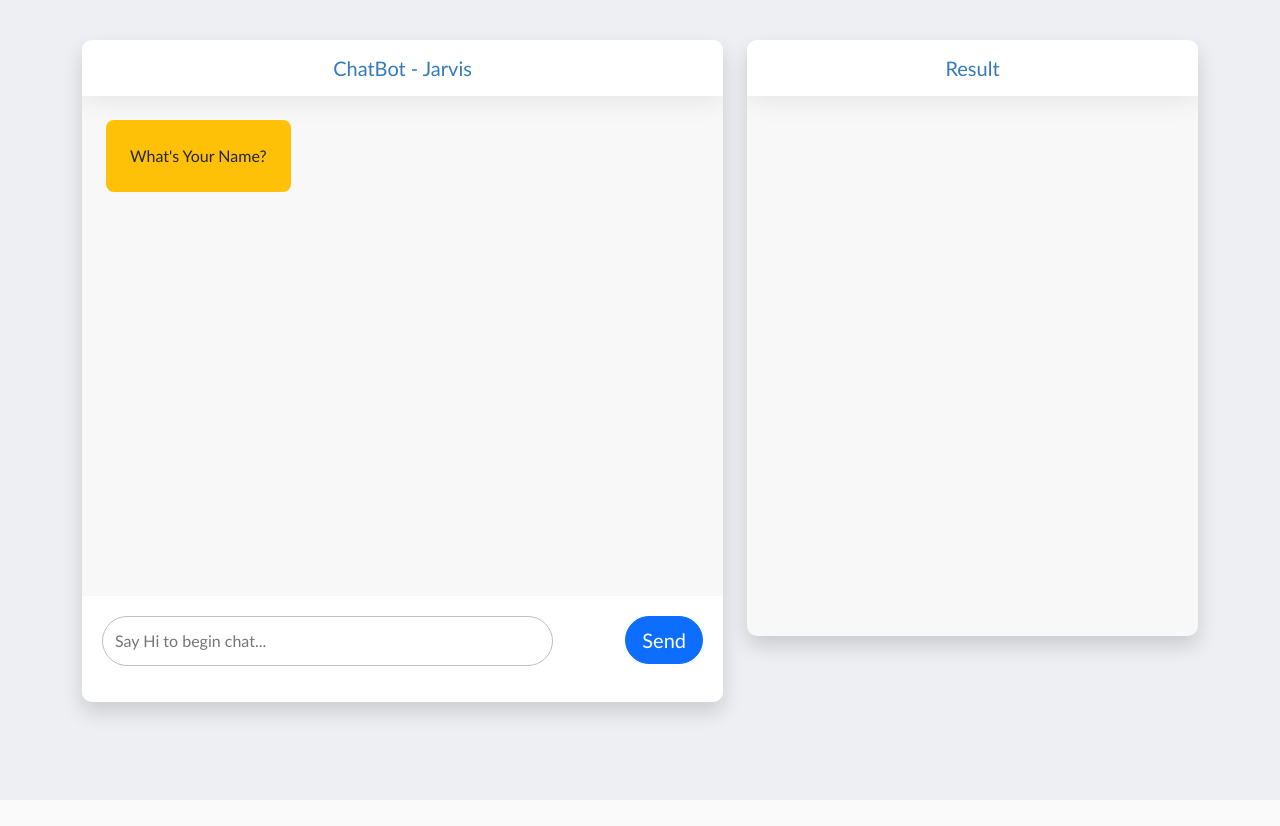
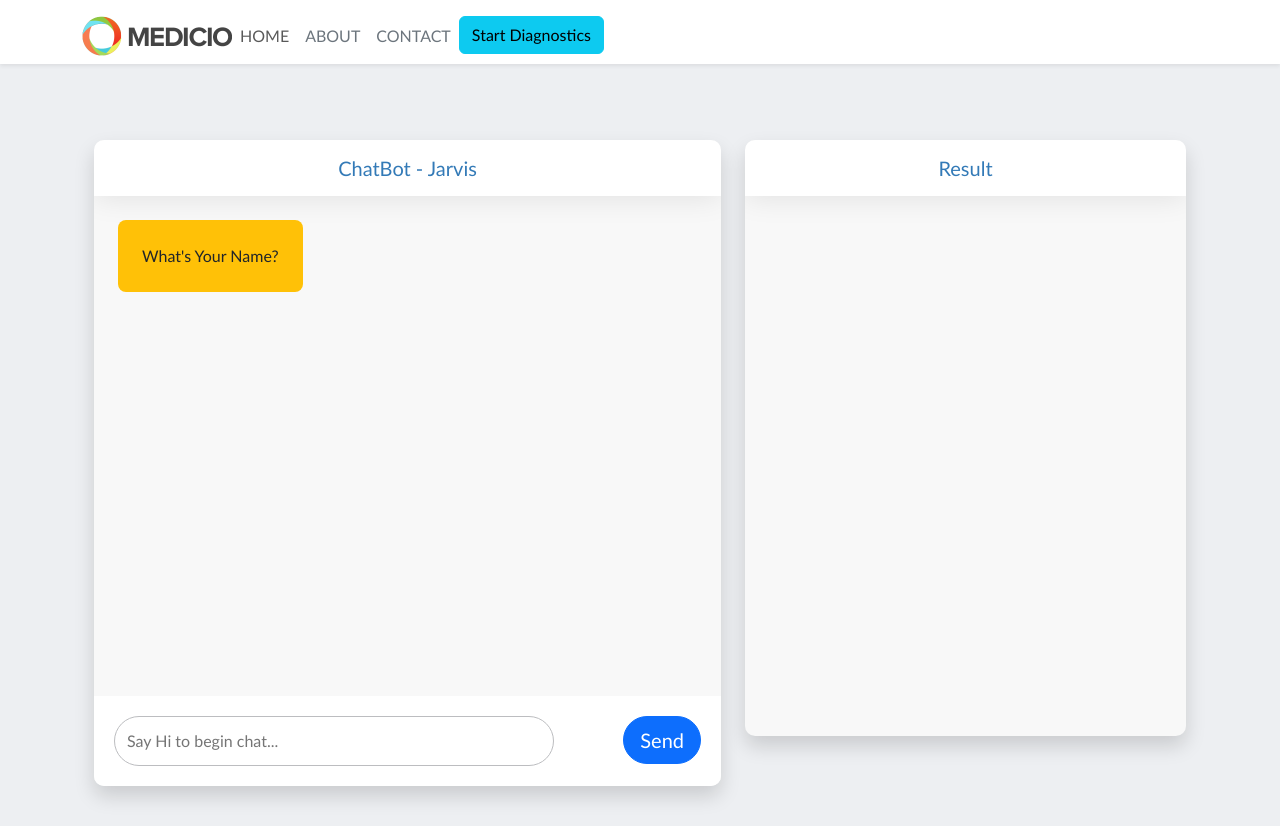
Before and after one commit to hadayda/chatbot, a Flask app: page /chatbot in a window 1280 px wide. Before the commit the page ends 800 px from the top, so only its background shows below. Run offline with Flask 2, Linux system fonts and the light colour scheme; some libraries are stand-ins or nearby versions.

Commit message:
Fixing UI stuff

```diff
--- a/static/js/main.js
+++ b/static/js/main.js
@@ -3,7 +3,7 @@
         e.preventDefault();
         let messagesContainer = $('.messages-container');
         messagesContainer.append(
-            `<li class="text-end mb-3"><span class="bg-primary text-white p-4 rounded-3 d-inline-block">${$('input[name="message"]').val()}</span></li>`
+            `<li class="text-end mb-3 bg-primary text-white p-4 rounded-3 d-inline-block">${$('input[name="message"]').val()}</li>`
         );
         let form = $(this)
         $.ajax({
@@ -13,13 +13,13 @@
                 if (response.final || false) {
                     $('.result-container').html('');
                     response.messages.forEach(function (message) {
-                        $('.result-container').append(`<li class="text-start mb-3"><p class="">${message}</p></li>`)
+                        $('.result-container').append(`<li class="text-start mb-3">${message}</li>`)
                     });
-                    messagesContainer.html(`<li class="text-start mb-3"><span class="bg-warning p-4 rounded-3 d-inline-block">What's Your Name?</span></li>`);
+                    messagesContainer.html(`<li class="text-start mb-3 bg-warning p-4 rounded-3 d-inline-block">What's Your Name?</li>`);
                 } else {
                     response.messages.forEach(function (message) {
                         messagesContainer.append(
-                            `<li class="text-start mb-3"><span class="bg-warning p-4 rounded-3 d-inline-block">${message}</span></li>`
+                            `<li class="text-start mb-3 bg-warning p-4 rounded-3 d-inline-block">${message}</li>`
                         );
                     });
 
--- /dev/null
+++ b/templates/base.html
@@ -0,0 +1,54 @@
+<!DOCTYPE html>
+<html>
+<head>
+    <meta charset="utf-8">
+    <link rel="stylesheet" href="https://unpkg.com/swiper/swiper-bundle.min.css">
+    <title>Medicio Bootstrap Template</title>
+    <link href="https://cdn.jsdelivr.net/npm/bootstrap@5.3.0-alpha1/dist/css/bootstrap.min.css" rel="stylesheet"
+          integrity="sha384-GLhlTQ8iRABdZLl6O3oVMWSktQOp6b7In1Zl3/Jr59b6EGGoI1aFkw7cmDA6j6gD" crossorigin="anonymous">
+    <link rel="stylesheet" href="https://cdnjs.cloudflare.com/ajax/libs/font-awesome/6.2.1/css/all.min.css">
+    <script src="https://code.jquery.com/jquery-3.5.1.slim.min.js"
+            integrity="sha384-DfXdz2htPH0lsSSs5nCTpuj/zy4C+OGpamoFVy38MVBnE+IbbVYUew+OrCXaRkfj"
+            crossorigin="anonymous"></script>
+    <script src="https://cdn.jsdelivr.net/npm/bootstrap@4.6.0/dist/js/bootstrap.bundle.min.js"
+            integrity="sha384-Piv4xVNRyMGpqkS2by6br4gNJ7DXjqk09RmUpJ8jgGtD7zP9yug3goQfGII0yAns"
+            crossorigin="anonymous"></script>
+    <link rel="stylesheet" href="static/css/style.css">
+    <link rel="stylesheet" type="text/css" href="static/css/main.css">
+    <link rel="stylesheet" href="static/css/rating.css">
+</head>
+<body>
+<nav class="navbar navbar-expand-lg bg-white text-danger fixed-top pt-3 shadow-sm ">
+    <div class="container">
+        <img src="static/images/logo.png" alt="logo" class="w-150px">
+        <button class="navbar-toggler" type="button" data-toggle="collapse" data-target="#navbarSupportedContent"
+                aria-controls="navbarSupportedContent" aria-expanded="false" aria-label="Toggle navigation">
+            <span class="navbar-toggler-icon"></span>
+        </button>
+        <div class="collapse navbar-collapse " id="navbarSupportedContent">
+            <ul class="navbar-nav ml-auto ">
+                <li class="nav-item active">
+                    <a class="nav-link" href="#home">HOME <span class="sr-only">(current)</span></a>
+                </li>
+                <li class="nav-item ">
+                    <a class="nav-link text-uppercas text-secondary" href="#about">ABOUT</a>
+                </li>
+                <li class="nav-item mr-2">
+                    <a class="nav-link text-uppercas text-secondary" href="#contact">CONTACT</a>
+                </li>
+                <li class="nav-item mr-3">
+                    <button type="button" class="btn btn-info">Start Diagnostics</button>
+                </li>
+            </ul>
+        </div>
+    </div>
+</nav>
+<div class="container" style="padding-top: 100px;">
+    {% block content %}
+    {% endblock %}
+</div>
+<script src='static/js/script.js'></script>
+<script src="static/js/main.js"></script>
+{% block scripts %}{% endblock %}
+</body>
+</html>
--- a/templates/chatbot.html
+++ b/templates/chatbot.html
@@ -1,29 +1,5 @@
-<html>
-
-<head>
-
-	<!-- seo related -->
-	<title>Chatbot Frontend</title>
-
-	<!-- meta related -->
-	<meta charset="utf-8">
-	<meta name="viewport" content="width=device-width, initial-scale=1">
-	<meta http-equiv="Content-Type" content="text/html; charset=utf-8" />
-
-	<!-- vendor css & style files -->
-	<link href="https://cdnjs.cloudflare.com/ajax/libs/font-awesome/4.7.0/css/font-awesome.min.css" rel="stylesheet">
-	<link href="https://fonts.googleapis.com/css?family=Josefin+Sans:300|Open+Sans:300|Oxygen|Material+Icons"
-		rel="stylesheet">
-    <link href="https://cdn.jsdelivr.net/npm/bootstrap@5.3.0-alpha1/dist/css/bootstrap.min.css" rel="stylesheet"
-          integrity="sha384-GLhlTQ8iRABdZLl6O3oVMWSktQOp6b7In1Zl3/Jr59b6EGGoI1aFkw7cmDA6j6gD" crossorigin="anonymous">
-
-	<!-- custom css -->
-	<link rel="stylesheet" type="text/css" href="static/css/main.css">
-
-</head>
-
-<body>
-
+{% extends 'base.html' %}
+{% block content %}
     <div class="container">
         <div class="row padded_row">
             <!-- right side content -->
@@ -37,13 +13,13 @@
 
                     <!-- dynamically rendered -->
                     <ul class="messages messages-container p-4">
-                        <li class="text-start mb-3"><span class="bg-warning p-4 rounded-3 d-inline-block">What's Your Name?</span></li>
+                        <li class="text-start mb-3 bg-warning p-4 rounded-3 d-inline-block">What's Your Name?</li>
                     </ul>
 
                     <!-- input -->
                     <div class="bottom_wrapper">
                         <form action="/get-response" method="get" id="chatbot_form" class="w-100">
-						<input name="message" id="msg_input" class="w-75" placeholder="Say Hi to begin chat..." />
+                            <input name="message" id="msg_input" class="w-75" placeholder="Say Hi to begin chat..."/>
                             <button class="btn btn-primary rounded-5 float-end btn-lg">Send</button>
                         </form>
                     </div>
@@ -73,9 +49,4 @@
     <script src="https://code.jquery.com/jquery-2.2.4.min.js"></script>
     <script src="https://maxcdn.bootstrapcdn.com/bootstrap/3.3.6/js/bootstrap.min.js">
     </script>
-
-	<!-- custom scripts -->
-	<script src="static/js/main.js"></script>
-</body>
-
-</html>
+{% endblock %}
```
Also changed, not shown: templates/index.html (+34 -56 lines), templates/rating.html (+22 -57 lines). Lines whose indentation alone changed are shown as unchanged.
